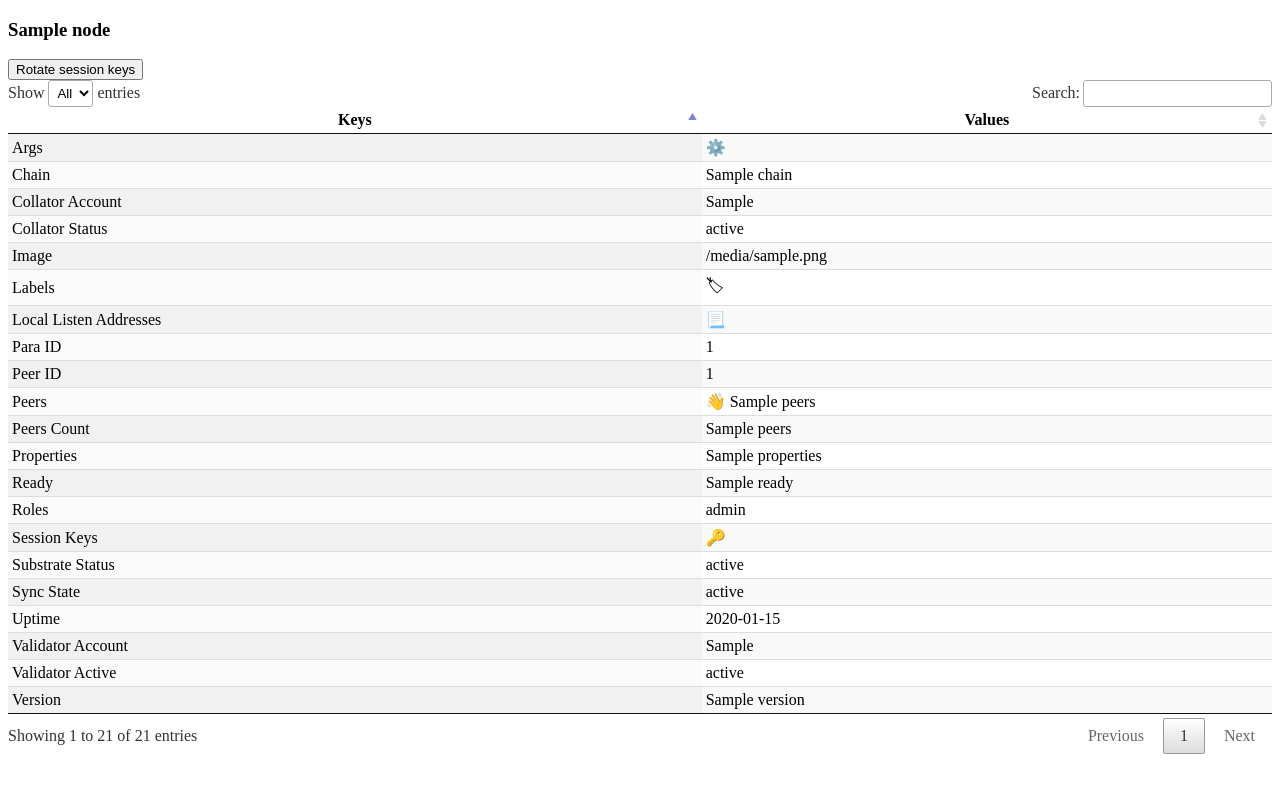
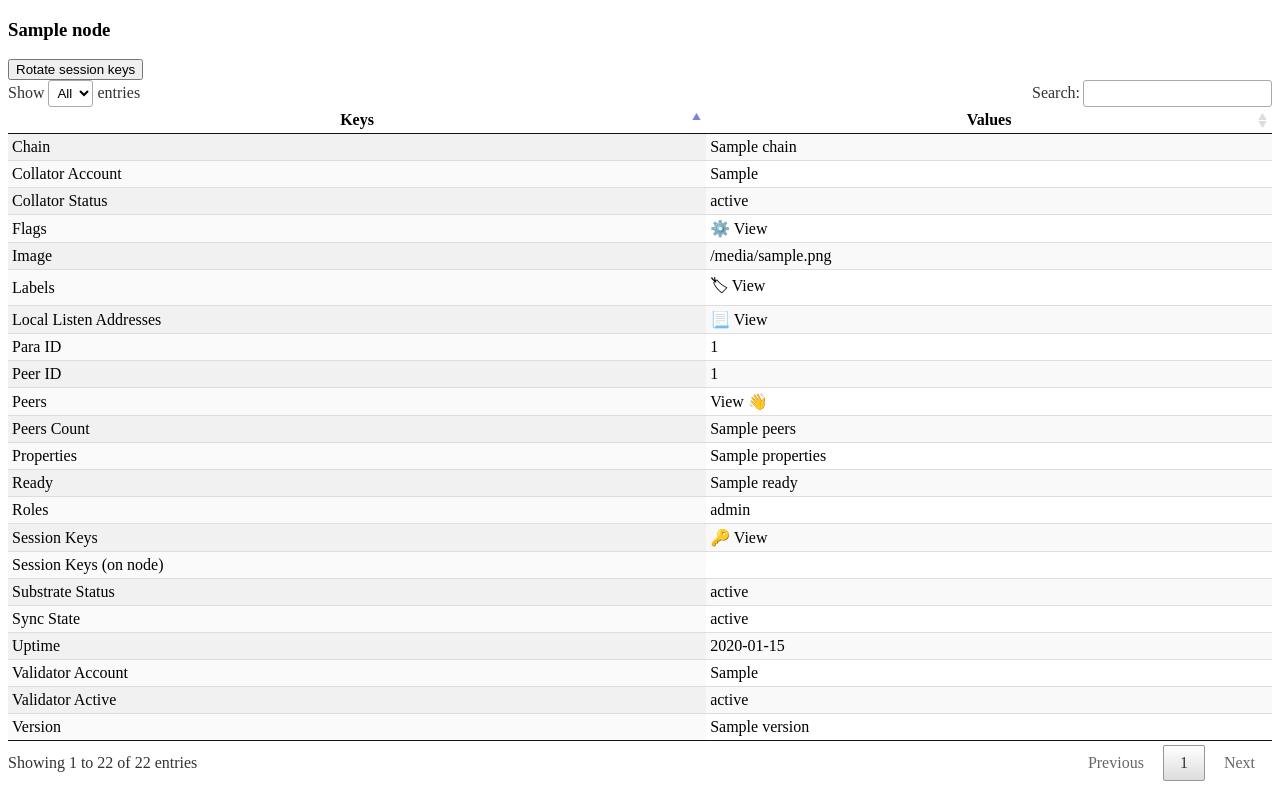
Before and after one commit to paritytech/testnet-manager, a FastAPI app: template app/templates/node_info.html in a window 1280 px wide. Run offline with FastAPI, Linux system fonts and the light colour scheme; the template is opened without the code that fills it: most values are stand-ins (such as "Sample title", 1, 10 or a date in 2020).

Commit message:
add session keys field to validator/collator view

```diff
--- a/app/lib/validator_manager.py
+++ b/app/lib/validator_manager.py
@@ -14,6 +14,7 @@ def get_validator_set(ws_endpoint):
 
 def get_account_session_keys(ws_endpoint, account):
     return substrate_query_url(ws_endpoint, "Session", "NextKeys", [account])
+
 
 def register_validators(ws_endpoint, sudo_seed, stash_account_addresses):
     substrate_client = get_substrate_client(ws_endpoint)
--- a/app/templates/node_info.html
+++ b/app/templates/node_info.html
@@ -104,10 +104,10 @@
         <td>{{ node.properties }}</td>
     </tr>
     <tr>
-        <td>Args</td>
+        <td>Flags</td>
         <td>
             <details>
-                <summary style="list-style:none">⚙️</summary>
+                <summary style="list-style:none">⚙️ View</summary>
                 <p>
                 <ul>
                     {% for arg in node['args'] %}
@@ -124,7 +124,7 @@
         <td>Labels</td>
         <td>
             <details>
-                <summary style="list-style:none">🏷</summary>
+                <summary style="list-style:none">🏷 View</summary>
                 <p>
                 <ul>
                     {% for key,value in node.labels.items() %}
@@ -146,7 +146,7 @@
         <td>Peers</td>
         <td>
             <details>
-                <summary style="list-style:none">👋 {{ node.peers }}</summary>
+                <summary style="list-style:none">View 👋</summary>
                 <p>
                 <table>
                     <tr>
@@ -174,7 +174,7 @@
         <td>Local Listen Addresses</td>
         <td>
             <details>
-                <summary style="list-style:none">📃</summary>
+                <summary style="list-style:none">📃 View</summary>
                 <p>
                 <ul>
                     {% for address in node.localListenAddresses %}
@@ -191,19 +191,29 @@
         <td>Session Keys</td>
         <td>
             <details>
-                <summary style="list-style:none">🔑</summary>
-                <p>
+            <p>
+                <summary style="list-style:none">🔑 View</summary>
                     <table>
-                        {% for k,v in node.session_keys.items() %}
                         <tr>
-                            <td style="font-weight: bold">{{ k }}</td>
-                            <td>{{ v }}</td>
+                            <th>Type</th>
+                            <th>Public Key</th>
+                            <th>In keystore</th>
+                        </tr>
+                        {% for keyType,keyValue in node.session_keys.items() %}
+                        <tr>
+                            <td style="font-weight: bold">{{ keyType }}</td>
+                            <td>{{ keyValue }}</td>
+                            <td>{{ node.has_session_keys[keyType] }}</td>
                         </tr>
                         {% endfor %}
                     </table>
                 </p>
             </details>
         </td>
+    </tr>
+    <tr>
+        <td>Session Keys (on node)</td>
+        <td></td>
     </tr>
     {% endif %}
     </tbody>
```
Also changed, not shown: app/config/constants.py (added, +9 -0 lines), app/lib/network_utils.py (+9 -4 lines), app/lib/node_utils.py (+19 -0 lines).
